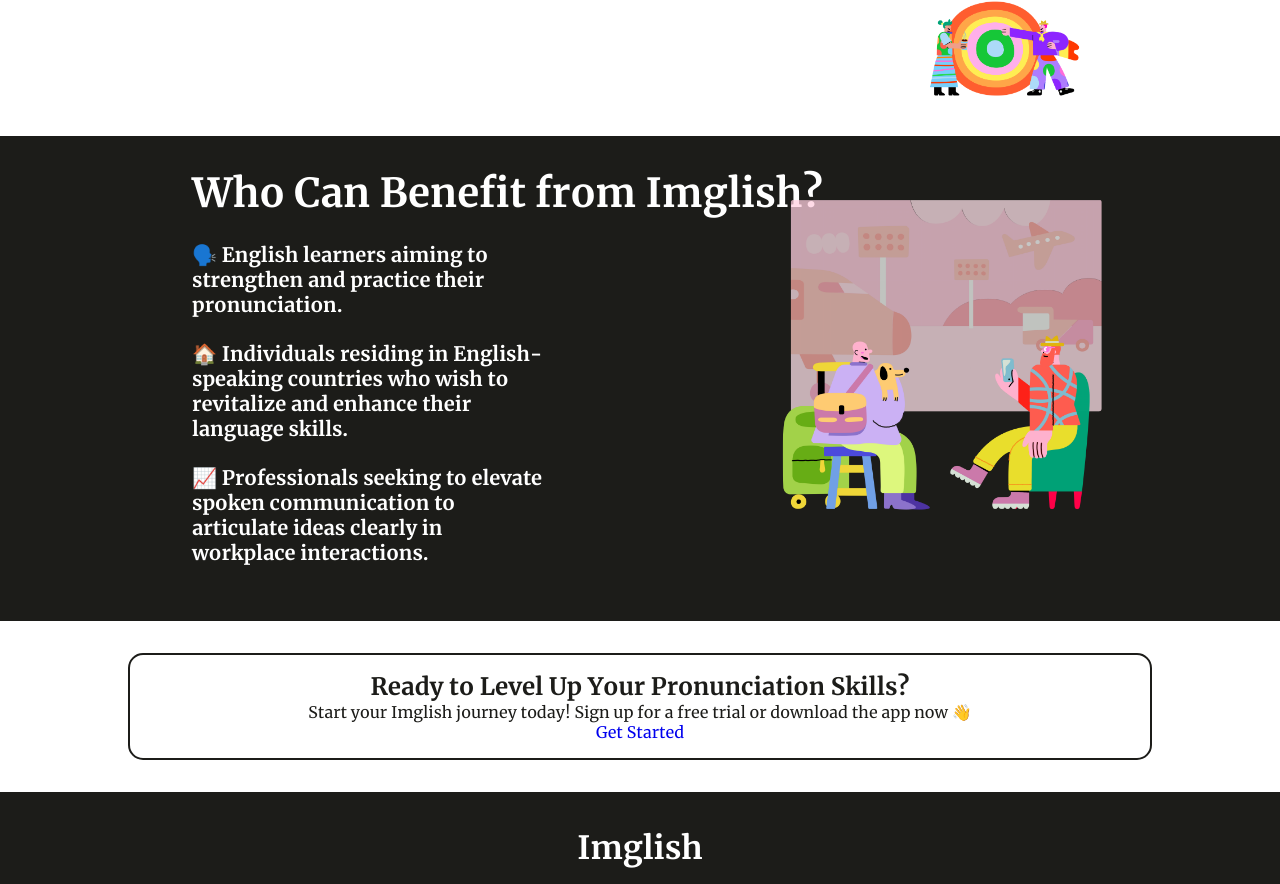
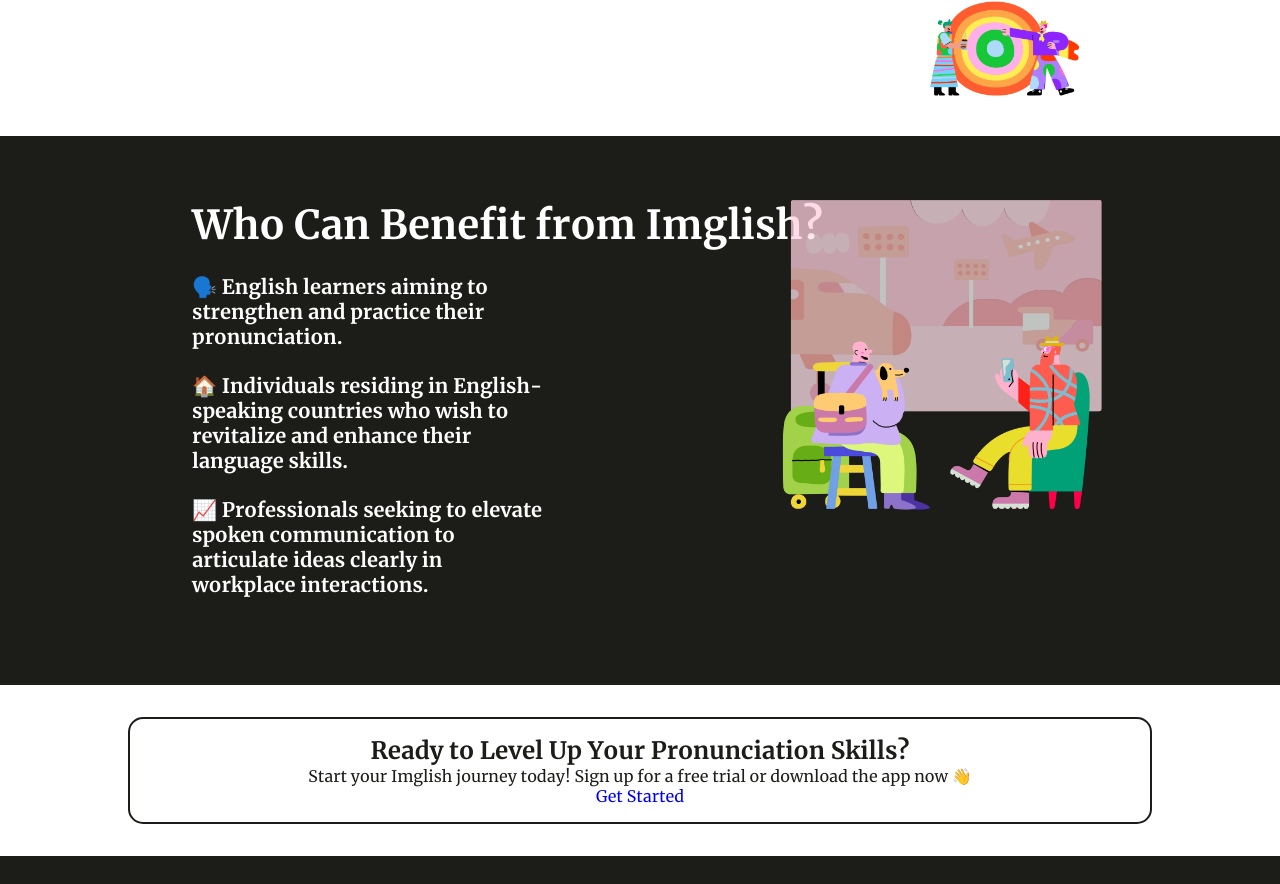
Before and after one commit to imssbb/imglish-client, a React (Create React App) app: page / in a window 1280 px wide. Shown: the part 1064-1948 px from the top of the page. Built offline with nearby package versions, Linux system fonts and the light colour scheme; the HTML template or start-up script is replaced by a standard one.

Commit message:
adjust margin on homepage

```diff
--- a/src/pages/Home/Home.scss
+++ b/src/pages/Home/Home.scss
@@ -140,8 +140,12 @@
   color: white;
   padding: 3rem 5rem 5rem;
 
+  @include tablet {
+    padding: 4rem 5rem 5rem;
+  }
+
   @include desktop {
-    padding: 2rem 12rem;
+    padding: 4rem 12rem;
   }
   &__image {
     width: 50%;
```
